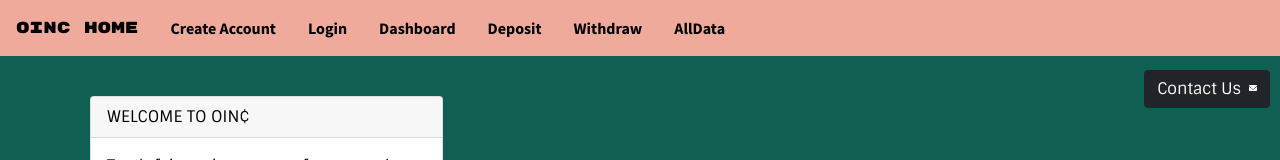
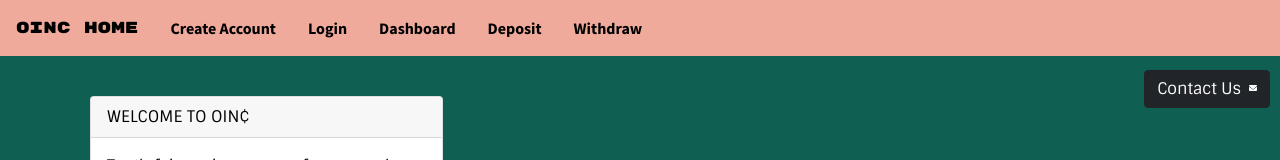
Before and after one commit to emilylubkert/Oinc-Full-Stack-Banking-App, a React (Create React App) app in the folder frontend/: page / in a window 1280 px wide. Shown: the top 160 px of the page. Built offline with nearby package versions, Linux system fonts and the light colour scheme; no server answers.

Commit message:
update navbar

```diff
--- a/frontend/src/components/NavBar.js
+++ b/frontend/src/components/NavBar.js
@@ -121,20 +121,6 @@ function NavBar() {
                 Withdraw
               </NavLink>
             </li>
-
-            <li className='nav-item'>
-              <NavLink
-                className={({ isActive }) =>
-                  isActive ? 'active-style' : 'none' + 'nav-NavLink'
-                }
-                to='/alldata'
-                data-toggle='tooltip'
-                data-placement='top'
-                title='View user data'
-              >
-                AllData
-              </NavLink>
-            </li>
           </ul>
         </div>
       </nav>
--- a/frontend/src/components/Transactions/deposit.js
+++ b/frontend/src/components/Transactions/deposit.js
@@ -15,7 +15,7 @@ function Deposit() {
   const [transactions, setTransactions] = useState([])
 
   const getTransactions =  async () => {
-    const response = await transactionsAPI.all(auth.auth?.uid);
+    const response = await transactionsAPI.all(auth.auth.uid);
     console.log('get API response',response.data);
     setTransactions(response.data);
   }
@@ -53,7 +53,7 @@ function Deposit() {
     setCurrentBalance(newBalance);
     console.log('current balance', newBalance)
     const response = await transactionsAPI.deposit(date, deposit, newBalance);
-    console.log('new deposit response', response.data.newDeposit);
+    console.log('new deposit response', response.data);
     setCurrentBalance(response.data.updateBalance.balance)
     await getTransactions();
 
--- a/frontend/src/services/index.js
+++ b/frontend/src/services/index.js
@@ -12,16 +12,15 @@ const service = axios.create({
 
 const transactionsAPI = {
   //deposit
-  deposit: async (date, amount, balance) => {
+  deposit: (date, amount, balance) => {
     return service.post('/transactions/deposit', { date, amount, balance })
-  // (response => response.data)
   },
   //withdraw
-  withdraw: async (date, amount, balance) => {
+  withdraw: (date, amount, balance) => {
     return service.post('/transactions/withdraw', { date, amount, balance })
   },
   //show all transactions
-  all: async (id) =>  await service.get(`/transactions/all/${id}`),
+  all: (id) =>  service.get(`/transactions/all/${id}`),
   balance: (id) => service.get(`/transactions/balance/${id}`)
 };
 
```
Also changed, not shown: 1 other file (tests, documents, lock files or other folders).
